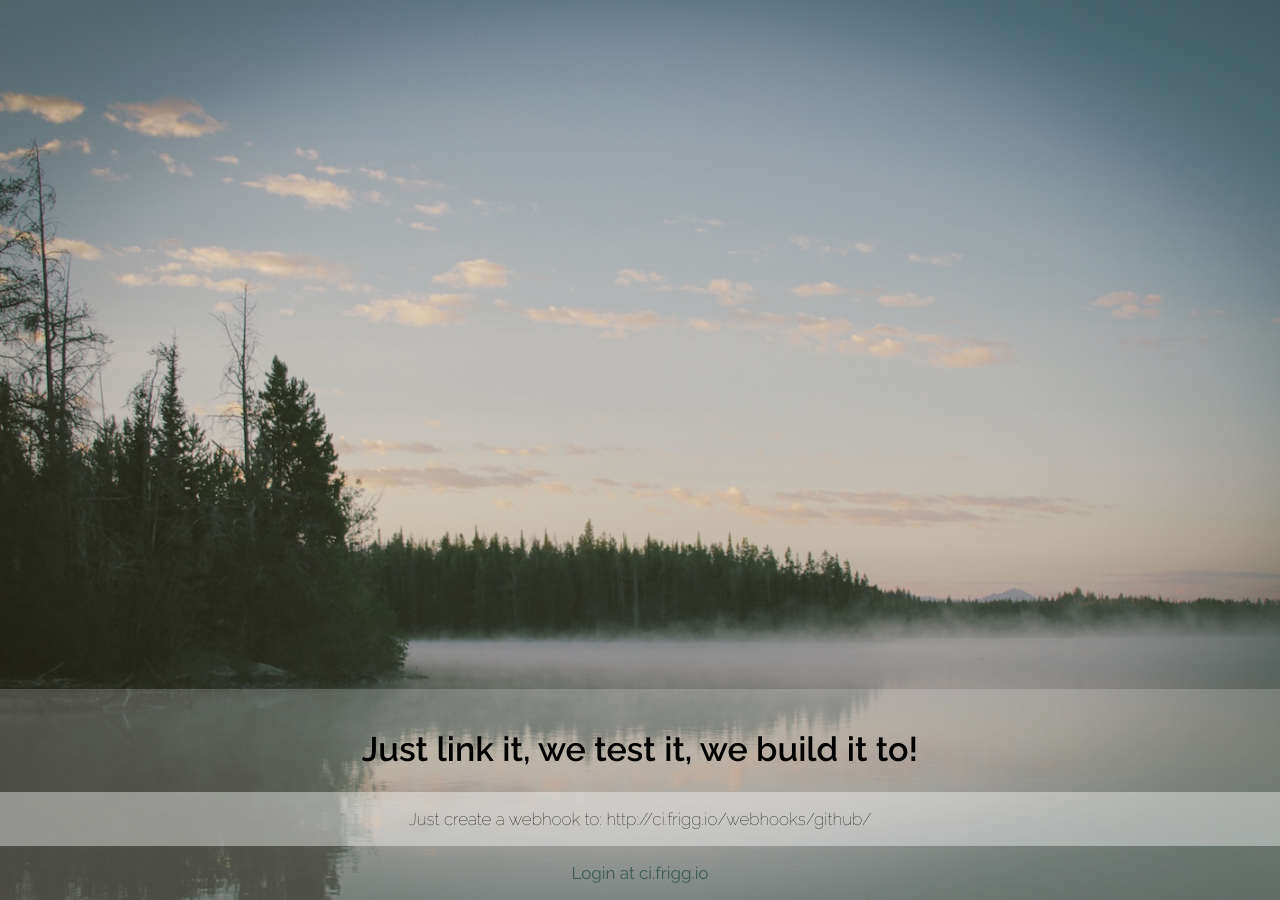
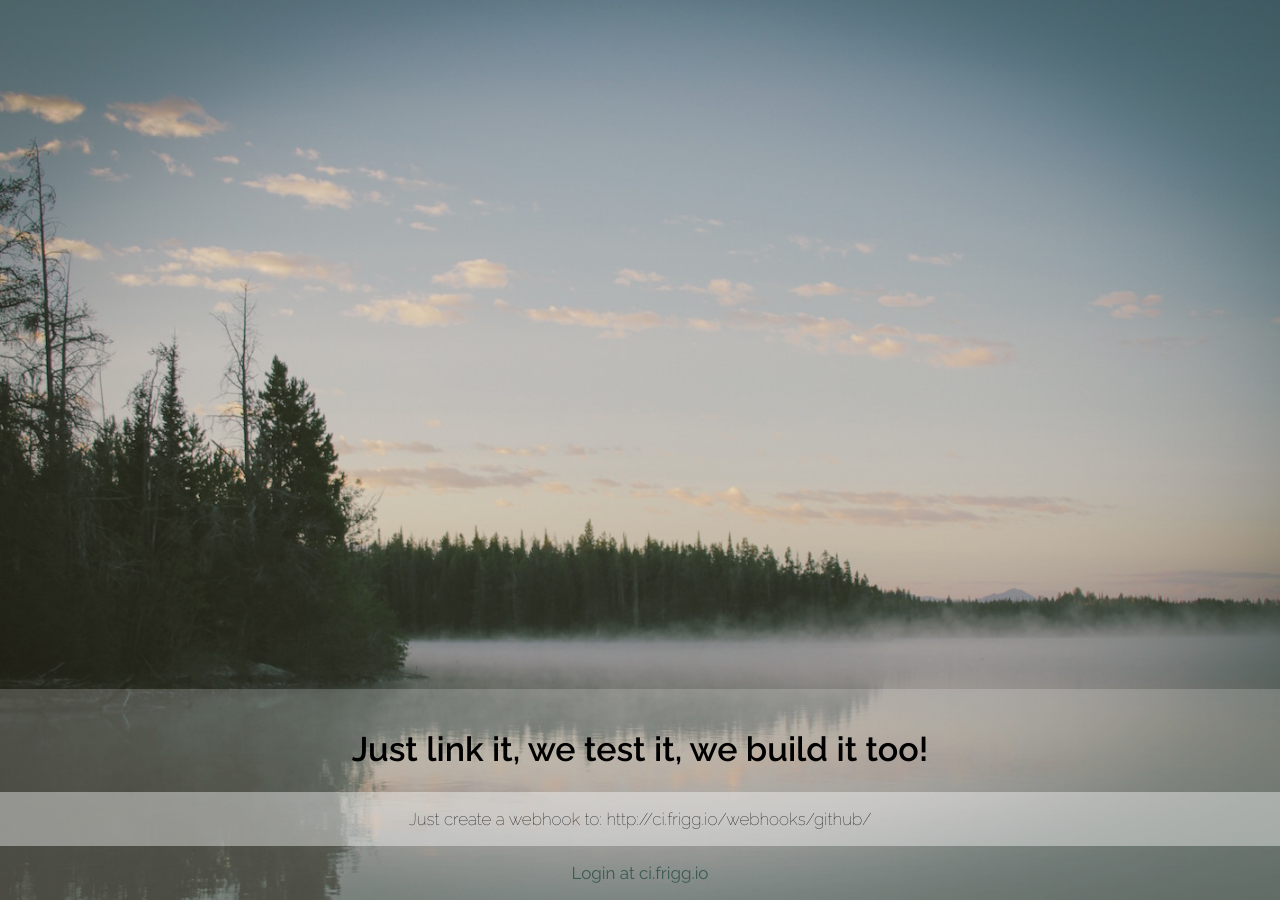
Before and after one commit to frigg/frigg.github.io, a Jekyll site: the page built from index.html, in a window 1280 px wide. Built offline with Jekyll 4.4.1, drawn with Linux system fonts in a browser that asks for light colours.

Commit message:
Fixes spelling

```diff
--- a/index.html
+++ b/index.html
@@ -4,7 +4,7 @@ layout: default
 
 <div class="landing-page-wrapper">
   <div class="landing-page-container">
-    <h1>Just link it,<br class="display-mobile"> we test it,<br class="display-mobile"> we build it to!</h1>
+    <h1>Just link it,<br class="display-mobile"> we test it,<br class="display-mobile"> we build it too!</h1>
     <p class="webhook">Just create a webhook to:<br class="display-mobile"> http://ci.frigg.io/webhooks/github/</p>
     <a href="http://ci.frigg.io">Login at ci.frigg.io</a>
   </div>
```
